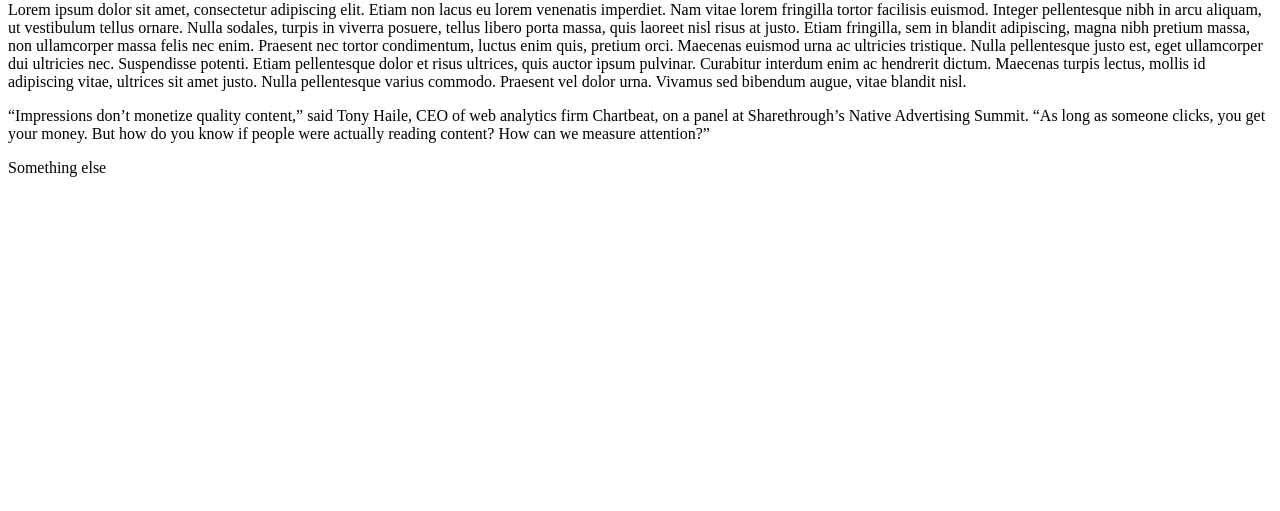
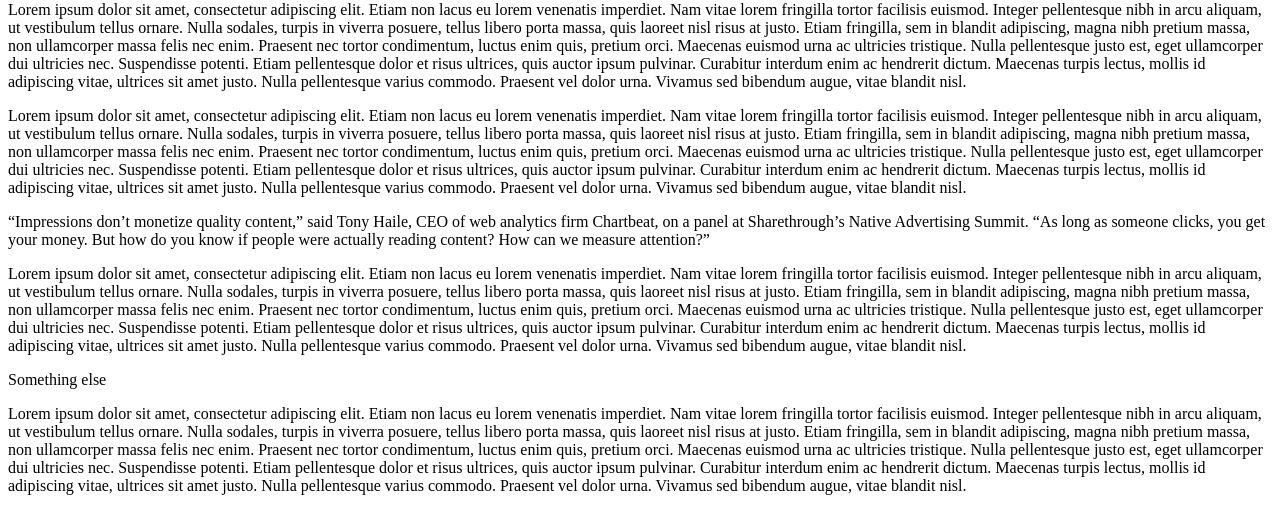
Before and after one commit to Livefyre/permalink-hub, a website: page examples/permalink-from-cdn.html in a window 1280 px wide. Shown: the part 435-946 px from the top of the page. Before the commit the page ends 800 px from the top, so only its background shows below. Drawn offline with Linux system fonts and the light colour scheme; a script that the page names is missing.

Commit message:
Readded some text to the example so the auto-scroll actually moves the screen

```diff
--- a/examples/permalink-from-cdn.html
+++ b/examples/permalink-from-cdn.html
@@ -77,9 +77,15 @@
         <div id="content">
             <p>Lorem ipsum dolor sit amet, consectetur adipiscing elit. Etiam non lacus eu lorem venenatis imperdiet. Nam vitae lorem fringilla tortor facilisis euismod. Integer pellentesque nibh in arcu aliquam, ut vestibulum tellus ornare. Nulla sodales, turpis in viverra posuere, tellus libero porta massa, quis laoreet nisl risus at justo. Etiam fringilla, sem in blandit adipiscing, magna nibh pretium massa, non ullamcorper massa felis nec enim. Praesent nec tortor condimentum, luctus enim quis, pretium orci. Maecenas euismod urna ac ultricies tristique. Nulla pellentesque justo est, eget ullamcorper dui ultricies nec. Suspendisse potenti. Etiam pellentesque dolor et risus ultrices, quis auctor ipsum pulvinar. Curabitur interdum enim ac hendrerit dictum. Maecenas turpis lectus, mollis id adipiscing vitae, ultrices sit amet justo. Nulla pellentesque varius commodo. Praesent vel dolor urna. Vivamus sed bibendum augue, vitae blandit nisl.</p>
 
+            <p>Lorem ipsum dolor sit amet, consectetur adipiscing elit. Etiam non lacus eu lorem venenatis imperdiet. Nam vitae lorem fringilla tortor facilisis euismod. Integer pellentesque nibh in arcu aliquam, ut vestibulum tellus ornare. Nulla sodales, turpis in viverra posuere, tellus libero porta massa, quis laoreet nisl risus at justo. Etiam fringilla, sem in blandit adipiscing, magna nibh pretium massa, non ullamcorper massa felis nec enim. Praesent nec tortor condimentum, luctus enim quis, pretium orci. Maecenas euismod urna ac ultricies tristique. Nulla pellentesque justo est, eget ullamcorper dui ultricies nec. Suspendisse potenti. Etiam pellentesque dolor et risus ultrices, quis auctor ipsum pulvinar. Curabitur interdum enim ac hendrerit dictum. Maecenas turpis lectus, mollis id adipiscing vitae, ultrices sit amet justo. Nulla pellentesque varius commodo. Praesent vel dolor urna. Vivamus sed bibendum augue, vitae blandit nisl.</p>
+
             <p>“Impressions don’t monetize quality content,” said Tony Haile, CEO of web analytics firm Chartbeat, on a panel at Sharethrough’s Native Advertising Summit. “As long as someone clicks, you get your money. But how do you know if people were actually reading content? How can we measure attention?”</p>
 
+            <p>Lorem ipsum dolor sit amet, consectetur adipiscing elit. Etiam non lacus eu lorem venenatis imperdiet. Nam vitae lorem fringilla tortor facilisis euismod. Integer pellentesque nibh in arcu aliquam, ut vestibulum tellus ornare. Nulla sodales, turpis in viverra posuere, tellus libero porta massa, quis laoreet nisl risus at justo. Etiam fringilla, sem in blandit adipiscing, magna nibh pretium massa, non ullamcorper massa felis nec enim. Praesent nec tortor condimentum, luctus enim quis, pretium orci. Maecenas euismod urna ac ultricies tristique. Nulla pellentesque justo est, eget ullamcorper dui ultricies nec. Suspendisse potenti. Etiam pellentesque dolor et risus ultrices, quis auctor ipsum pulvinar. Curabitur interdum enim ac hendrerit dictum. Maecenas turpis lectus, mollis id adipiscing vitae, ultrices sit amet justo. Nulla pellentesque varius commodo. Praesent vel dolor urna. Vivamus sed bibendum augue, vitae blandit nisl.</p>
+
             <p>Something else</p>
+
+            <p>Lorem ipsum dolor sit amet, consectetur adipiscing elit. Etiam non lacus eu lorem venenatis imperdiet. Nam vitae lorem fringilla tortor facilisis euismod. Integer pellentesque nibh in arcu aliquam, ut vestibulum tellus ornare. Nulla sodales, turpis in viverra posuere, tellus libero porta massa, quis laoreet nisl risus at justo. Etiam fringilla, sem in blandit adipiscing, magna nibh pretium massa, non ullamcorper massa felis nec enim. Praesent nec tortor condimentum, luctus enim quis, pretium orci. Maecenas euismod urna ac ultricies tristique. Nulla pellentesque justo est, eget ullamcorper dui ultricies nec. Suspendisse potenti. Etiam pellentesque dolor et risus ultrices, quis auctor ipsum pulvinar. Curabitur interdum enim ac hendrerit dictum. Maecenas turpis lectus, mollis id adipiscing vitae, ultrices sit amet justo. Nulla pellentesque varius commodo. Praesent vel dolor urna. Vivamus sed bibendum augue, vitae blandit nisl.</p>
 
         </div>
     </body>
```
